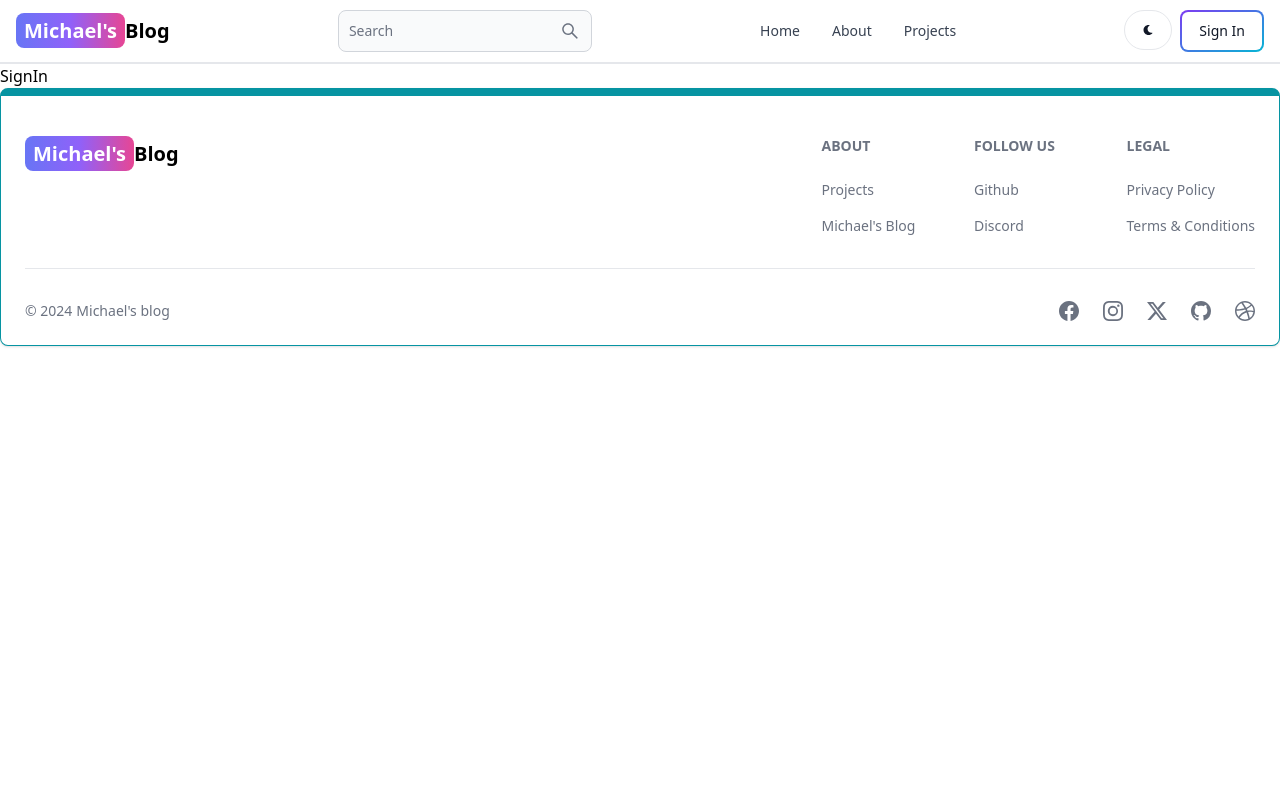
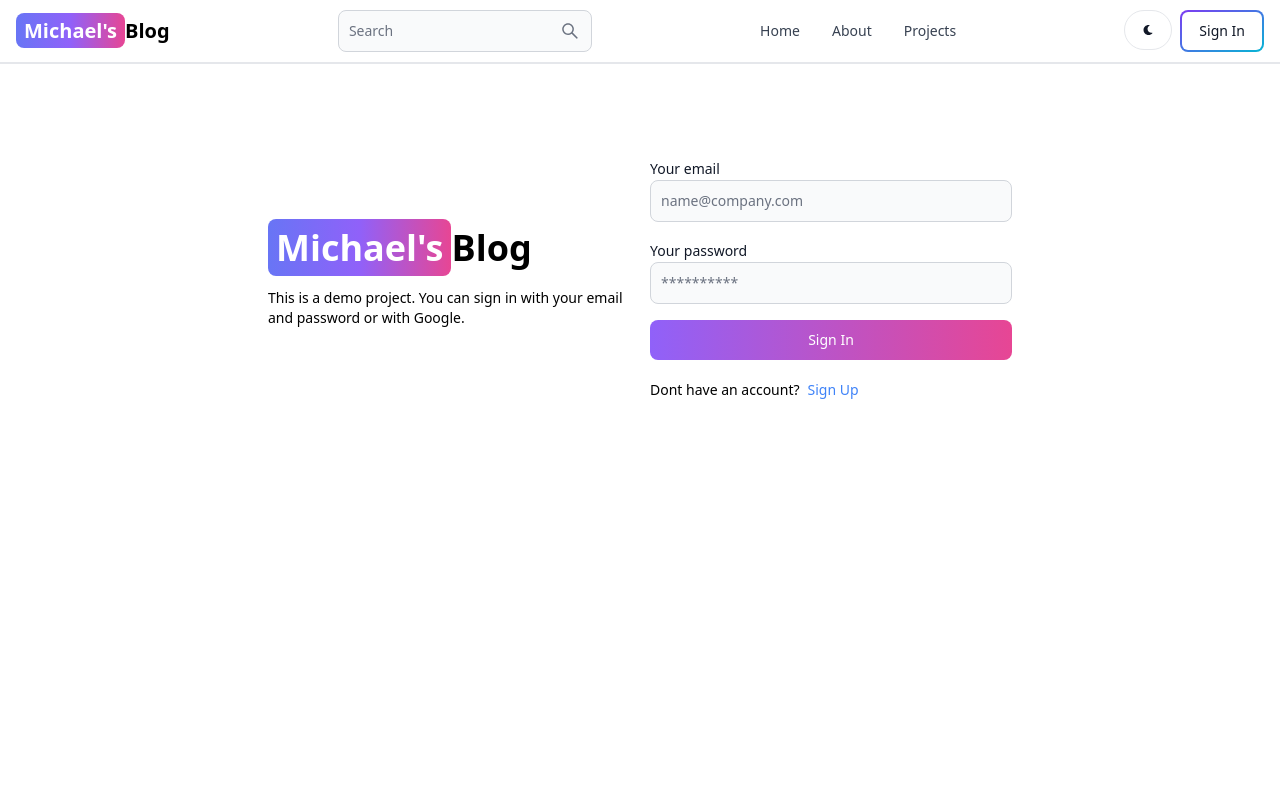
Before and after one commit to michaelokolo/mern-blog, a React (Vite) app in the folder client/: page /sign-in in a window 1280 px wide. Shown: the top 800 px of the page. Built offline with nearby package versions, Linux system fonts and the light colour scheme.

Commit message:
complete signin page functionality

```diff
--- a/client/src/pages/SignIn.jsx
+++ b/client/src/pages/SignIn.jsx
@@ -1,5 +1,114 @@
-import React from 'react';
+import { Alert, Button, Label, Spinner, TextInput } from 'flowbite-react';
+import React, { useState } from 'react';
+import { Link, useNavigate } from 'react-router-dom';
 
 export default function SignIn() {
-  return <div>SignIn</div>;
+  const [formData, setFormData] = useState({});
+  const [errorMessage, setErrorMessage] = useState(null);
+  const [loading, setLoading] = useState(false);
+  const navigate = useNavigate();
+
+  const handleChange = (e) => {
+    setFormData({ ...formData, [e.target.id]: e.target.value.trim() });
+  };
+  const handleSubmit = async (e) => {
+    e.preventDefault();
+    if (!formData.email || !formData.password) {
+      return setErrorMessage('Please fill out all fields.');
+    }
+    try {
+      setLoading(true);
+      setErrorMessage(null);
+      const res = await fetch('/api/auth/signin', {
+        method: 'POST',
+        headers: { 'Content-Type': 'application/json' },
+        body: JSON.stringify(formData),
+      });
+      const data = await res.json();
+      if (data.success === false) {
+        setLoading(false);
+        return setErrorMessage(data.message);
+      }
+      setLoading(false);
+      if (res.ok) {
+        navigate('/');
+      }
+    } catch (error) {
+      setErrorMessage(error.message);
+      setLoading(false);
+    }
+  };
+  return (
+    <div className="min-h-screen mt-20">
+      <div className="flex p-3 max-w-3xl mx-auto flex-col md:flex-row md:items-center gap-5">
+        {/* left */}
+        <div className="flex-1">
+          <Link
+            to="/"
+            className="font-semibold
+             dark:text-white text-4xl"
+          >
+            <span
+              className="px-2 py-1 bg-gradient-to-r from-indigo-500
+         via-purple-500 to-pink-500 rounded-lg text-white"
+            >
+              Michael's
+            </span>
+            Blog
+          </Link>
+          <p className="text-sm mt-5">
+            This is a demo project. You can sign in with your email and password
+            or with Google.
+          </p>
+        </div>
+        {/* right */}
+        <div className="flex-1">
+          <form className="flex flex-col gap-4" onSubmit={handleSubmit}>
+            <div>
+              <Label value="Your email" />
+              <TextInput
+                type="email"
+                placeholder="name@company.com"
+                id="email"
+                onChange={handleChange}
+              />
+            </div>
+            <div>
+              <Label value="Your password" />
+              <TextInput
+                type="password"
+                placeholder="**********"
+                id="password"
+                onChange={handleChange}
+              />
+            </div>
+            <Button
+              gradientDuoTone="purpleToPink"
+              type="submit"
+              disabled={loading}
+            >
+              {loading ? (
+                <>
+                  <Spinner size="sm" /> <span className="pl-3">Loading...</span>
+                </>
+              ) : (
+                'Sign In'
+              )}
+            </Button>
+          </form>
+          <div className="flex gap-2 text-sm mt-5">
+            <span>Dont have an account?</span>
+            <Link to="/sign-up" className="text-blue-500">
+              Sign Up
+            </Link>
+          </div>
+          {errorMessage && (
+            <Alert className="mt-5" color="failure">
+              {errorMessage}
+            </Alert>
+          )}
+        </div>
+      </div>
+    </div>
+  );
 }
```
